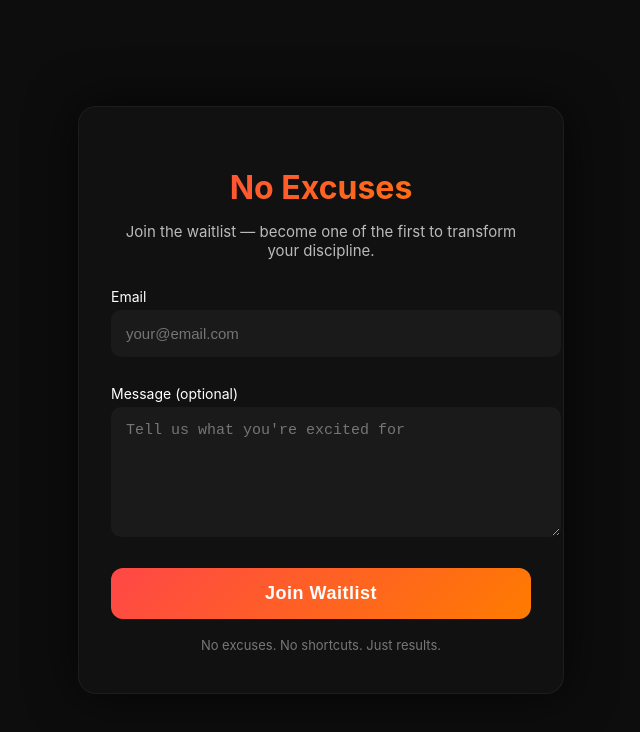
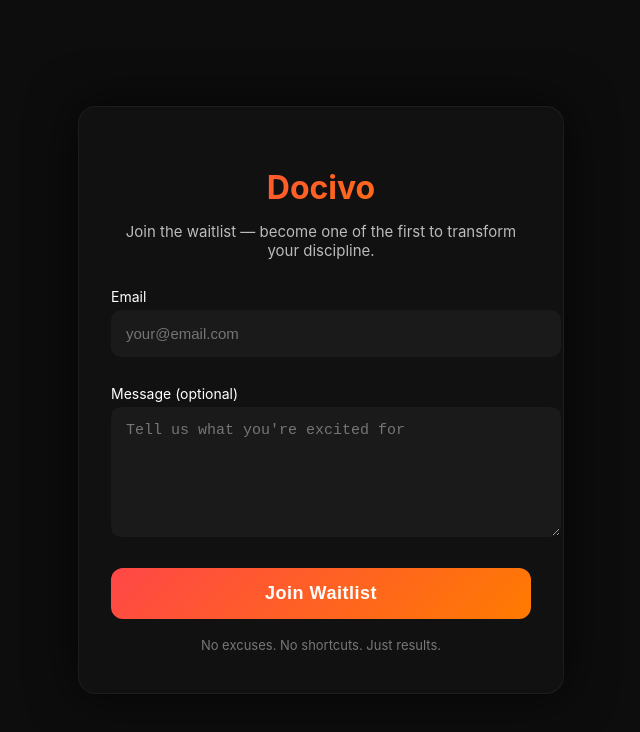
Before and after one commit to isharghura/workout-app, a plain HTML site: page index.html in a window 1280 px wide. Shown: the whole page, without its empty margins (319-959 px from the left). Drawn offline with Linux system fonts and the light colour scheme.

Commit message:
brand name change

```diff
--- a/index.html
+++ b/index.html
@@ -110,7 +110,7 @@
 <body>
 
     <div class="container">
-        <h1>No Excuses</h1>
+        <h1>Docivo</h1>
         <p>Join the waitlist — become one of the first to transform your discipline.</p>
 
         <form action="https://formspree.io/f/xrbwrnek" method="POST">
```
